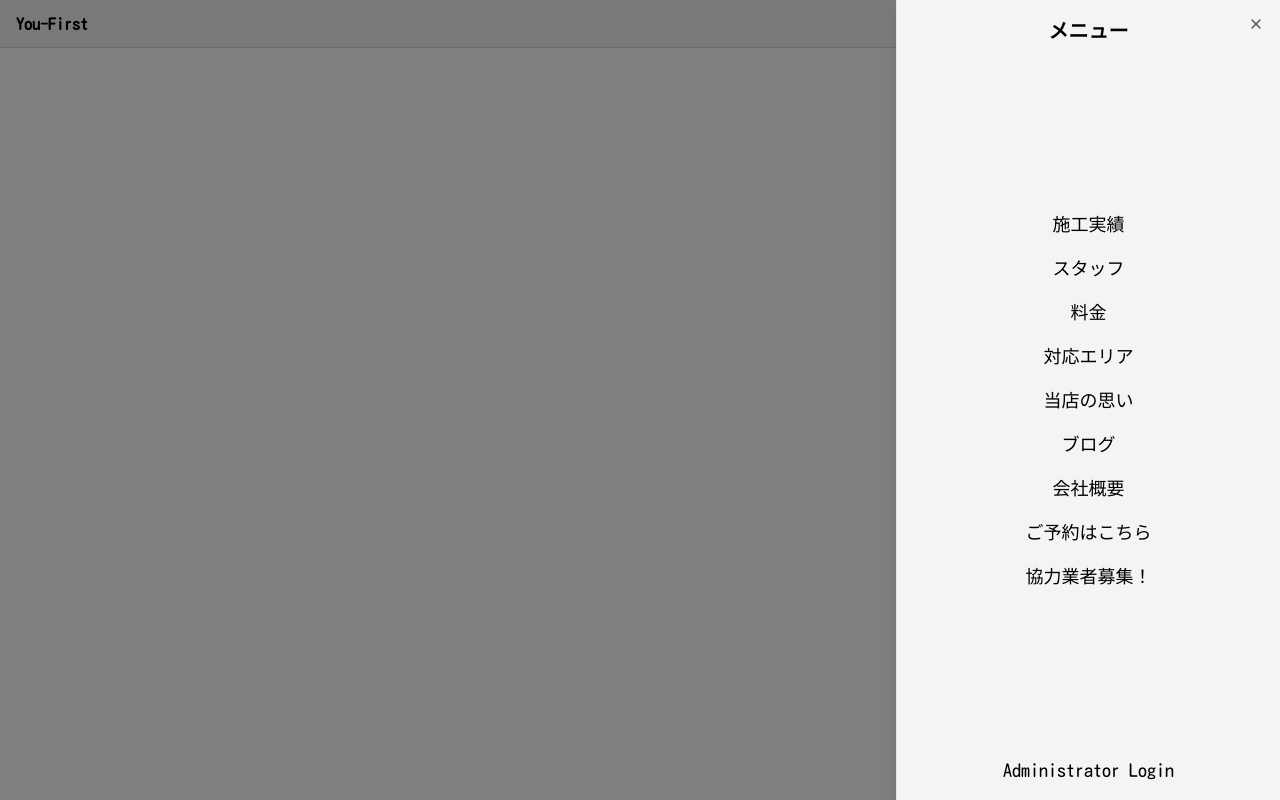
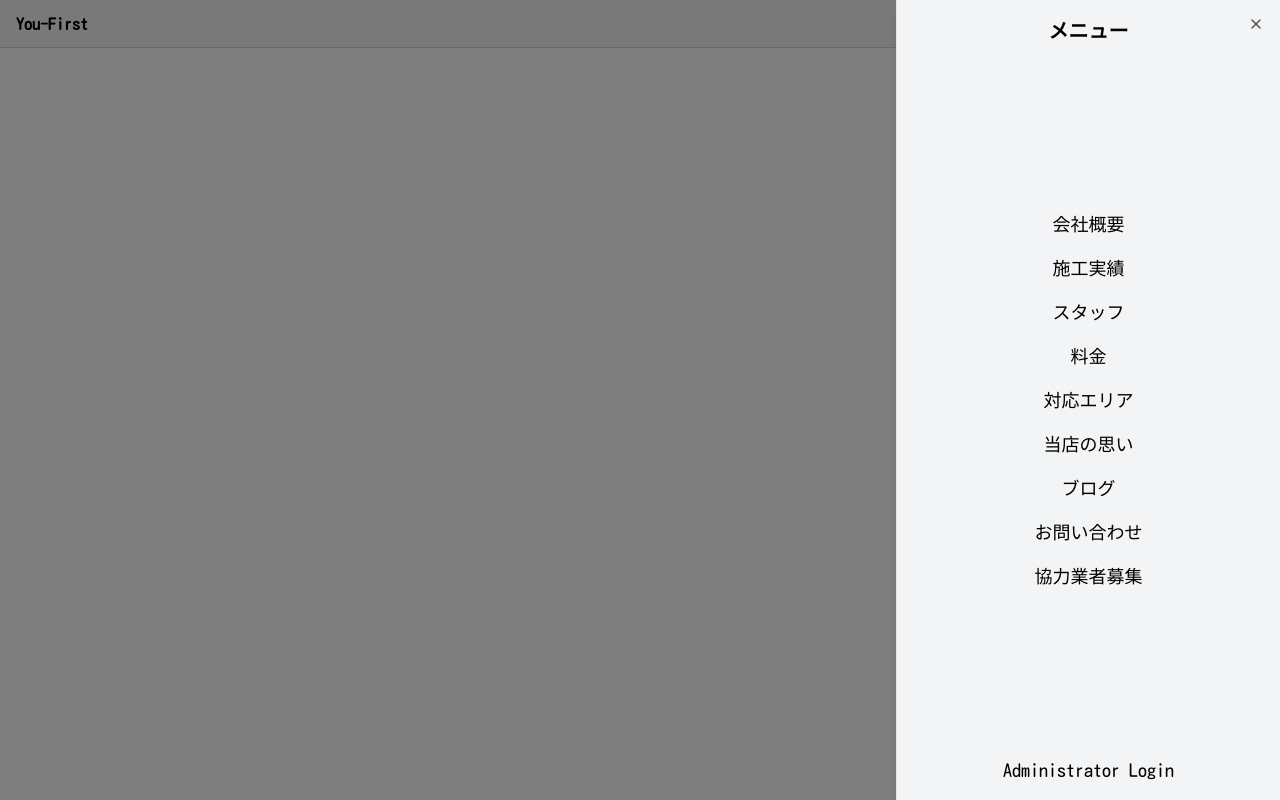
Before and after one commit to tsuyoshi-3110/you-first, a Next.js app: page / in a window 1280 px wide. Both pictures are taken after a click on the button 1250 px from the left and 23 px from the top of the page. Shown: the top 800 px of the page. Built offline with nearby package versions, Linux system fonts and the light colour scheme; no server answers; the database is empty; a web font is replaced by a local one.

Commit message:
2025 0908 1119

```diff
--- a/src/components/Header.tsx
+++ b/src/components/Header.tsx
@@ -135,17 +135,17 @@ export default function Header({ className = "" }: { className?: string }) {
 
             <div className="flex-1 flex flex-col justify-center items-center space-y-4 text-center">
               {[
+                { href: "/company", label: "会社概要" },
                 { href: "/products", label: "施工実績" },
                 { href: "/staffs", label: "スタッフ" },
                 { href: "/menu", label: "料金" },
                 { href: "/stores", label: "対応エリア" },
                 { href: "/about", label: "当店の思い" },
                 { href: "/blog", label: "ブログ" },
-                { href: "/company", label: "会社概要" },
+                { href: "/apply", label: "お問い合わせ" },
                 // { href: "/news", label: "お知らせ" },
                 // { href: "mailto:tsreform.yukisaito@gmail.com", label: "ご連絡はこちら" },
-                { href: "/apply", label: "ご予約はこちら" },
-                { href: "/jobApp", label: "協力業者募集！" },
+                { href: "/jobApp", label: "協力業者募集" },
               ].map(({ href, label }) => (
                 <Link
                   key={href}
```
Also changed, not shown: 1 other file (tests, documents, lock files or other folders).
